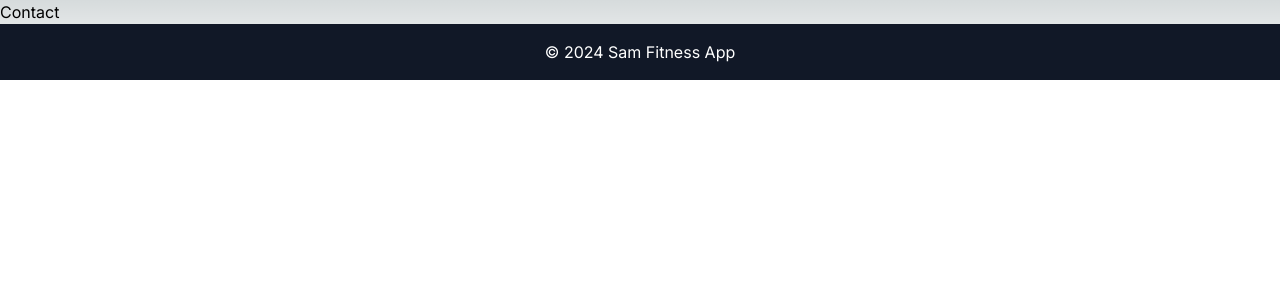
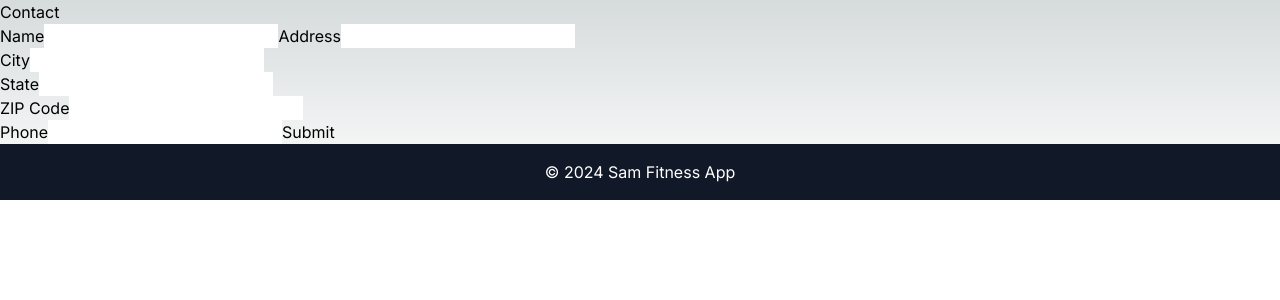
Before and after one commit to Martin2251/sam-app, a Next.js app: page /contact in a window 1280 px wide. Shown: the top 300 px of the page. Built offline with nearby package versions, Linux system fonts and the light colour scheme.

Commit message:
added form to page

```diff
--- a/src/app/contact/page.tsx
+++ b/src/app/contact/page.tsx
@@ -1,9 +1,11 @@
 import React from 'react'
+import { Form } from '../Components/ContactForm/Form'
 
 const Contact = () => {
   return (
     <div>
       <h1>Contact</h1>
+      <Form  />
     </div>
   )
 }
```
